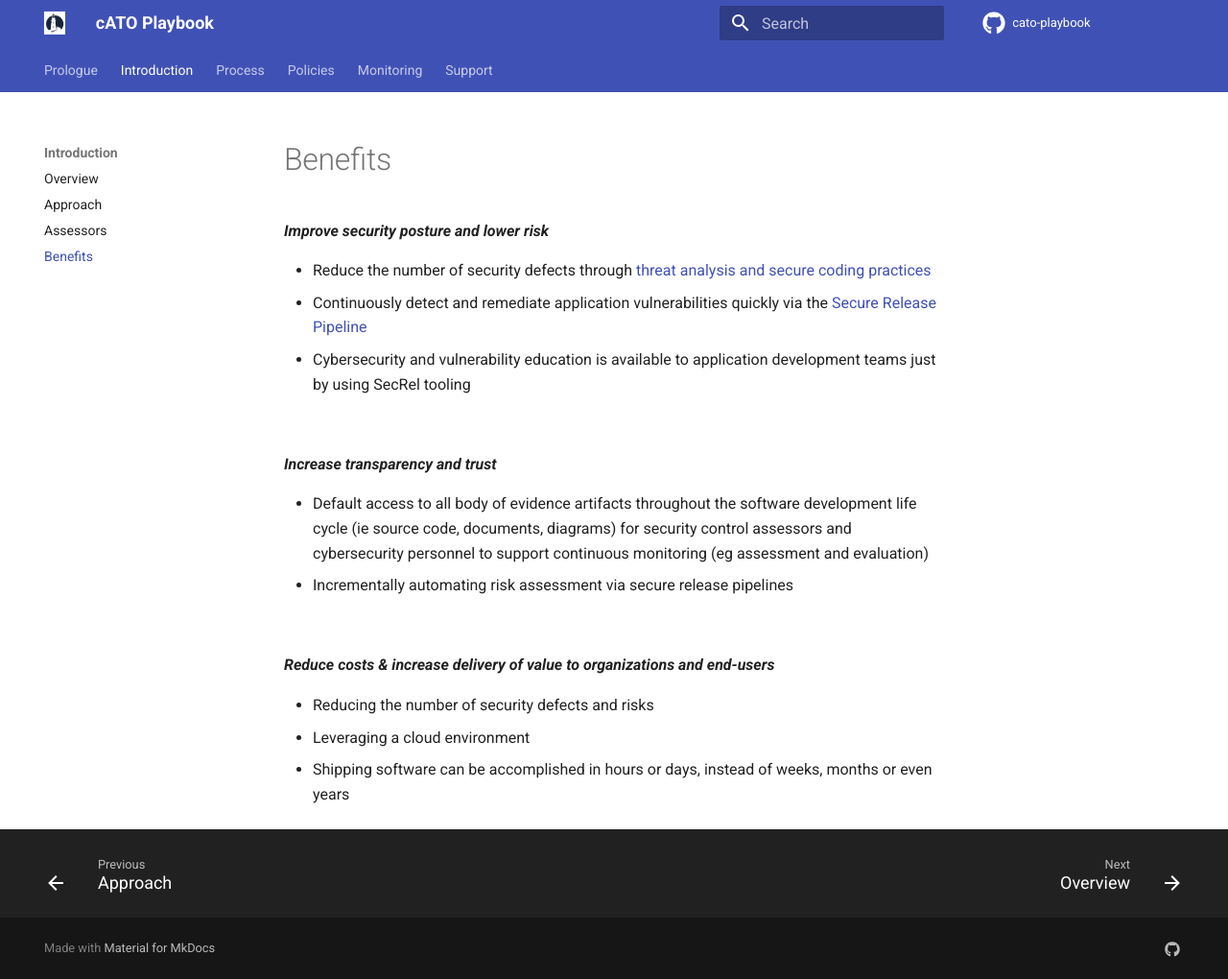
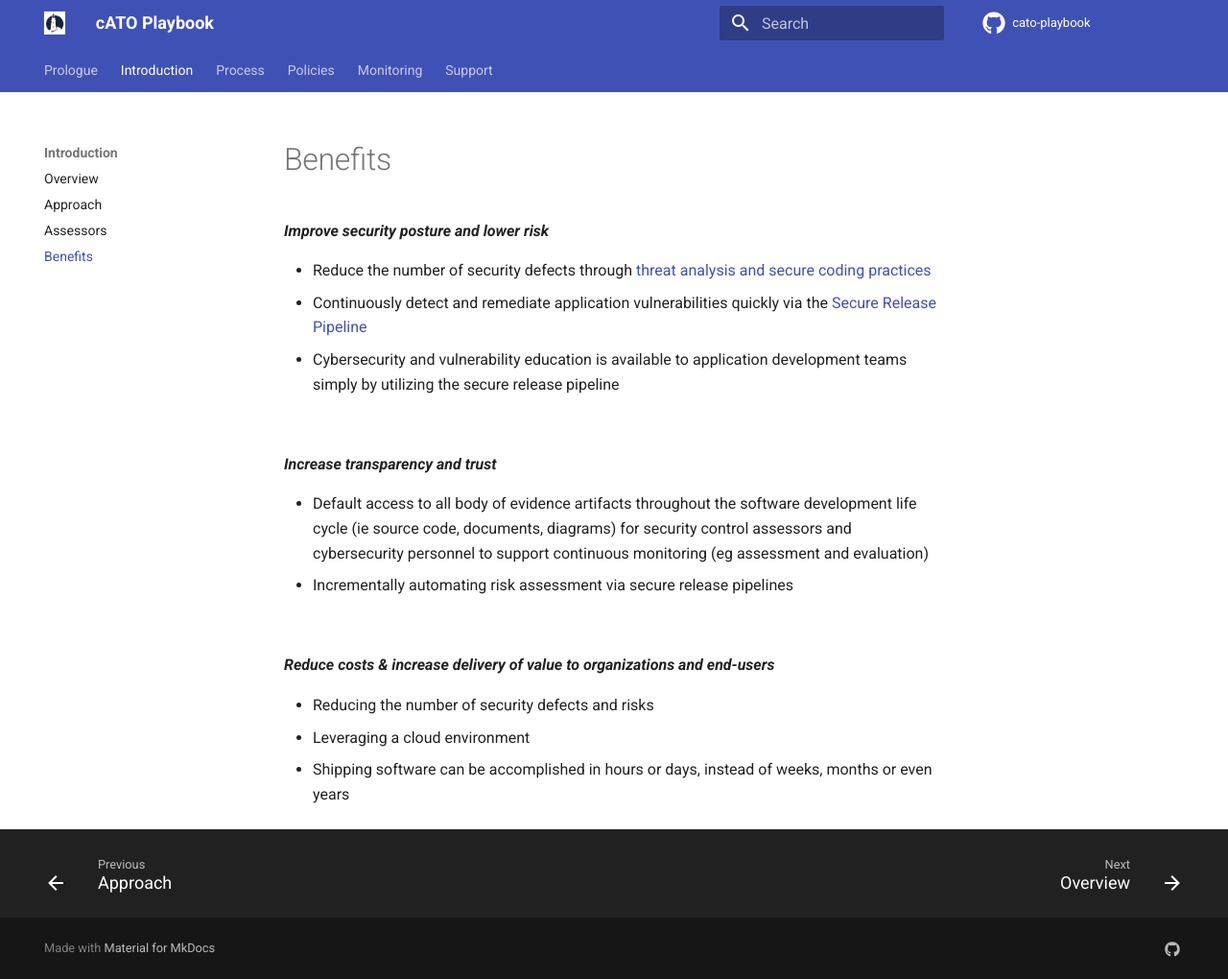
Before and after one commit to rise8-us/cato-playbook, an MkDocs documentation site: the page built from docs/benefits.md, in a window 1280 px wide and 1020 px high. Shown: the whole window at 96% size. Built offline with MkDocs 1.6.1 and Material for MkDocs 9.7.7, drawn with Linux system fonts in a browser that asks for light colours; comment, search, counter and statistics services are not loaded.

Commit message:
correction to benefits doc

```diff
--- a/docs/benefits.md
+++ b/docs/benefits.md
@@ -4,7 +4,7 @@
 
 - Reduce the number of security defects through [threat analysis and secure coding practices](https://www.securitycompass.com/sdelements/)
 - Continuously detect and remediate application vulnerabilities quickly via the [Secure Release Pipeline](pipeline.md)
-- Cybersecurity and vulnerability education is available to application development teams just by using SecRel tooling
+- Cybersecurity and vulnerability education is available to application development teams simply by utilizing the secure release pipeline
 
 <br/>
 
```
